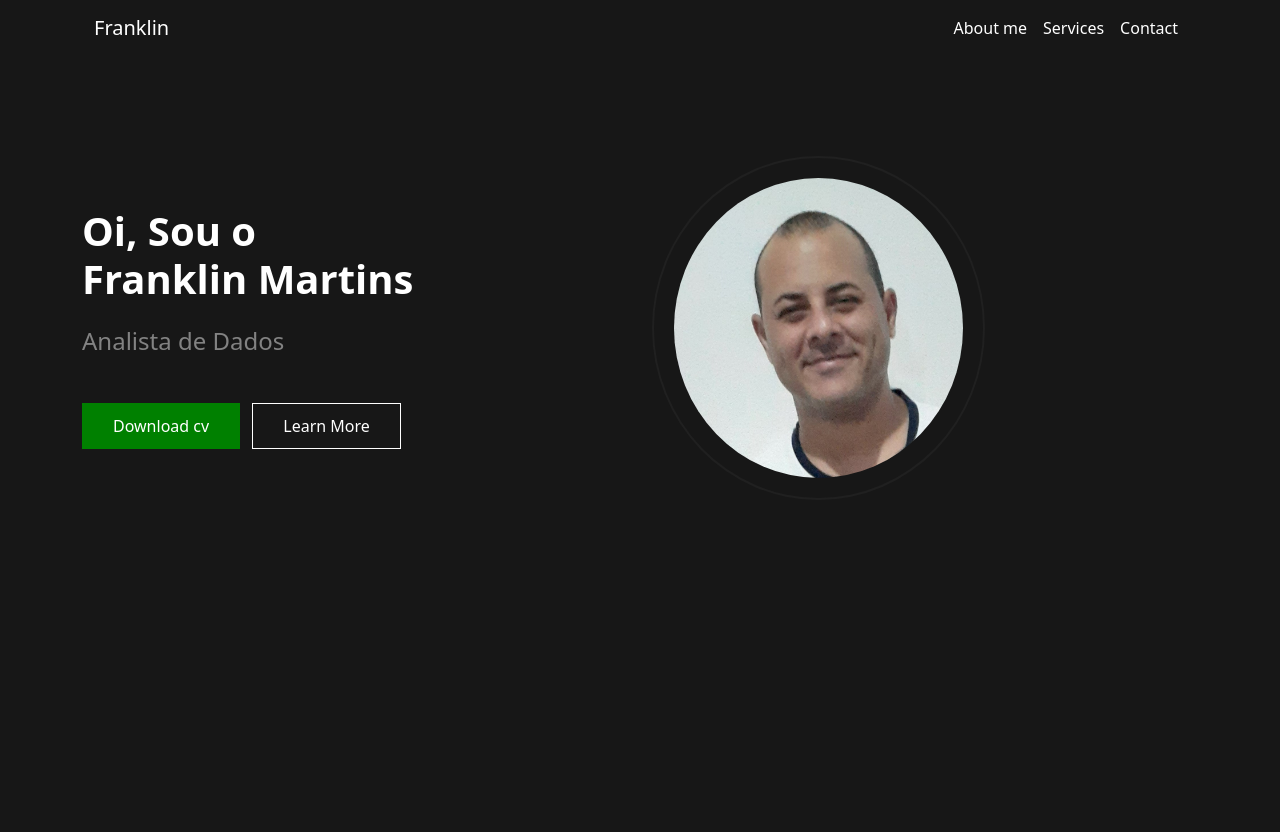
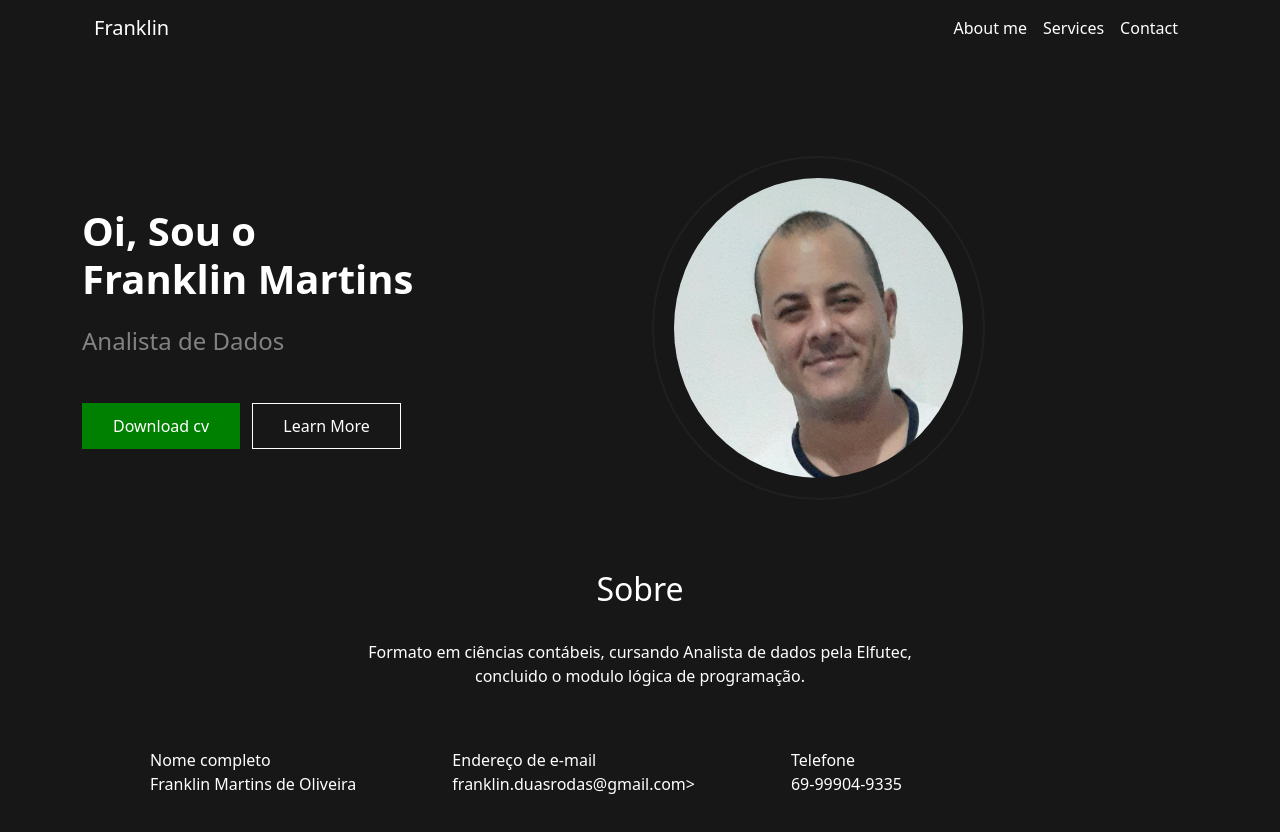
Before and after one commit to 123franklin321/portifolio, a plain HTML site: page index.html in a window 1280 px wide. Before the commit the page ends 800 px from the top, so only its background shows below. Drawn offline with nearby package versions, Linux system fonts and the light colour scheme.

Commit message:
criado a parte de que fala sobre mim

```diff
--- a/assets/css/style.css
+++ b/assets/css/style.css
@@ -50,3 +50,16 @@ body{
     width: 100%;
     border-radius: 50%;
 }
+
+.sobre{
+    text-align: center;
+    margin-top: 70px;
+}
+
+.t{
+    text-align: center;
+}
+
+.cadastro{
+    padding: 20px;
+}
--- a/index.html
+++ b/index.html
@@ -54,11 +54,26 @@
         </div>
       </div>
     </div>
-
-
   </section>
 </main>
-
+<main>
+  <div class="container">
+    <section>
+      <h2 class="sobre text-white">Sobre</h2>
+      <br>
+      <p class="t text-white">
+        Formato em ciências contábeis, cursando Analista de dados pela Elfutec, <br> concluido o modulo lógica de programação.
+      </p>
+      <br>
+      <div class="cadastro d-flex align-items-center">
+      <p class="text-white me-5 ms-5">
+        Nome completo <br> Franklin Martins de Oliveira </p>
+      <p class="text-white me-5 ms-5">Endereço de e-mail <br> franklin.duasrodas@gmail.com></p>
+      <p class="text-white ms-5">Telefone <br> 69-99904-9335</p>
+      </div>
+    </section>
+  </div>
+</main>
 
 
 
```
